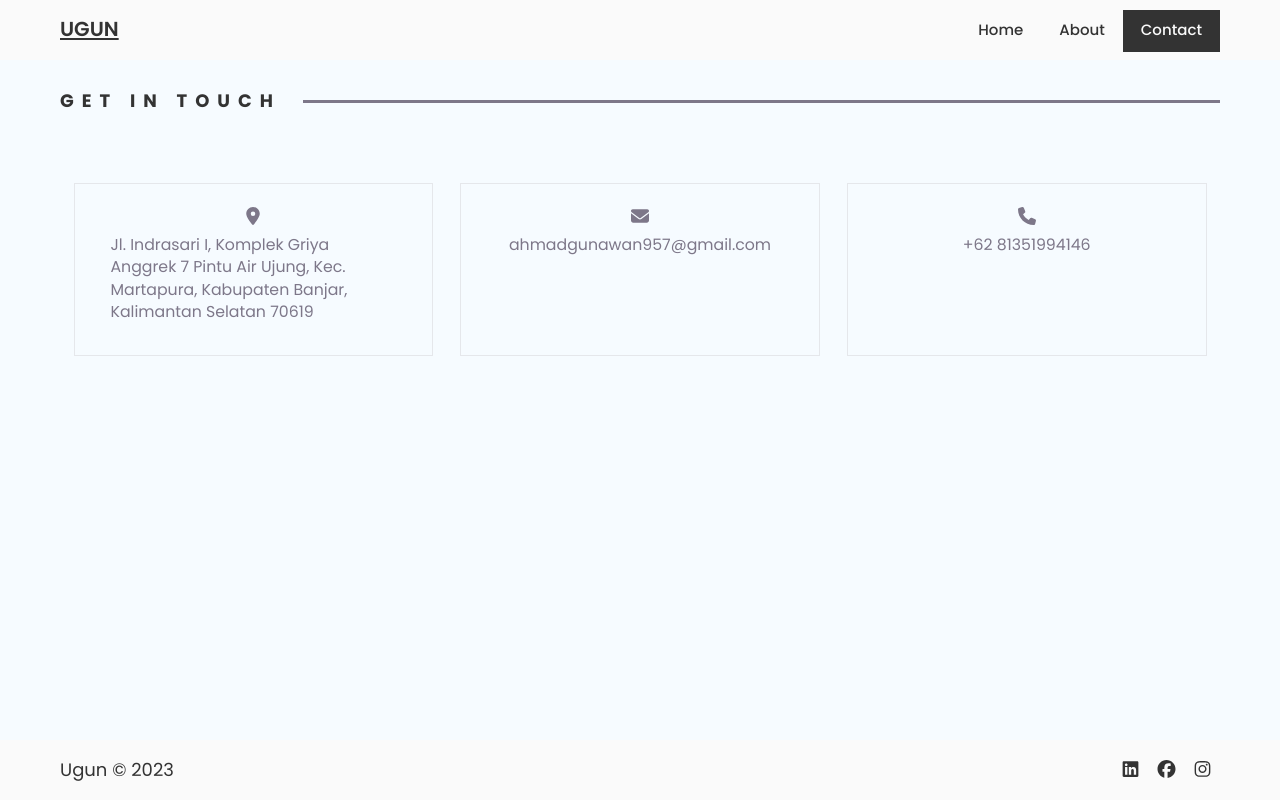
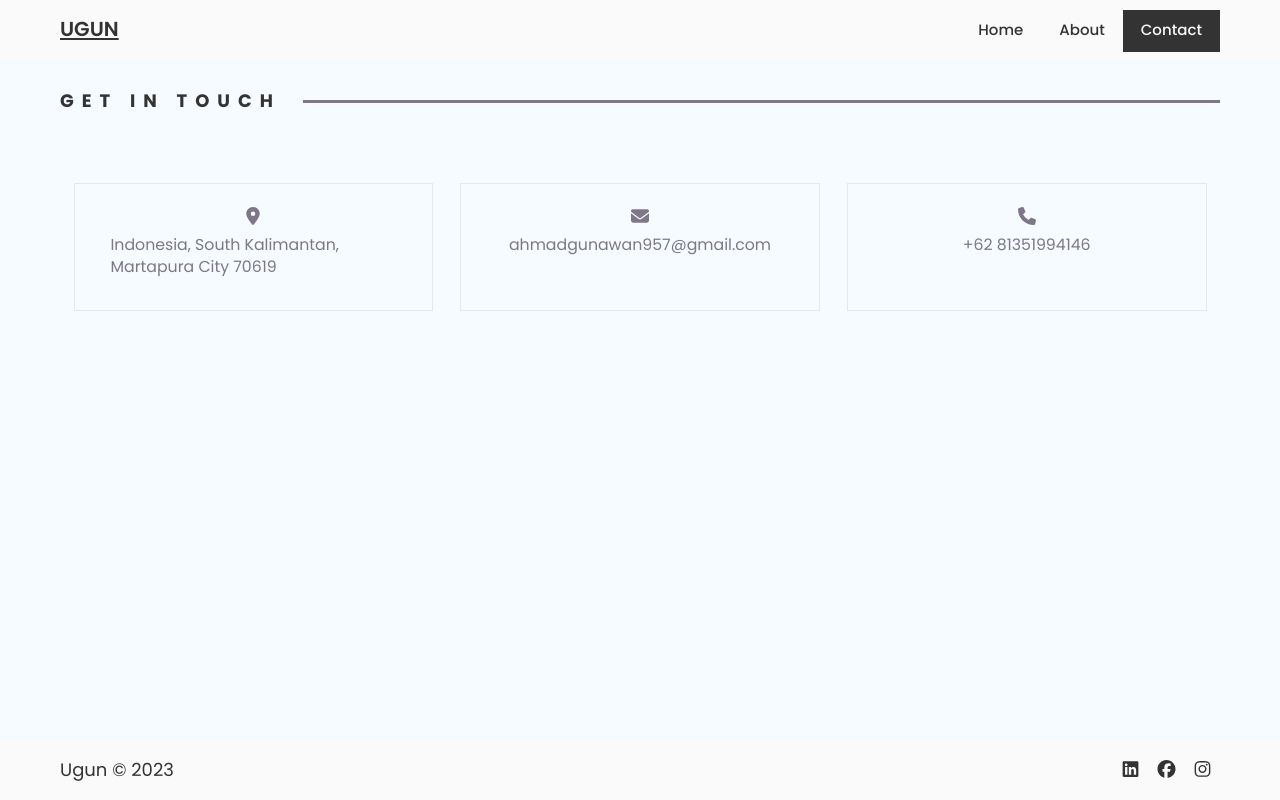
Before and after one commit to mountrail/ugun.vercel, a Next.js app: page /contact in a window 1280 px wide. Built offline with nearby package versions, Linux system fonts and the light colour scheme.

Commit message:
fix address

```diff
--- a/pages/contact.js
+++ b/pages/contact.js
@@ -36,7 +36,7 @@ export default function PageContact() {
           {contactBox(
             "address",
             faLocationDot,
-            "Jl. Indrasari I, Komplek Griya Anggrek 7 Pintu Air Ujung, Kec. Martapura, Kabupaten Banjar, Kalimantan Selatan 70619"
+            "Indonesia, South Kalimantan, Martapura City 70619"
           )}
           {contactBox("E-Mail", faEnvelope, "ahmadgunawan957@gmail.com")}
           {contactBox("Number", faPhone, "+62 81351994146")}
```
